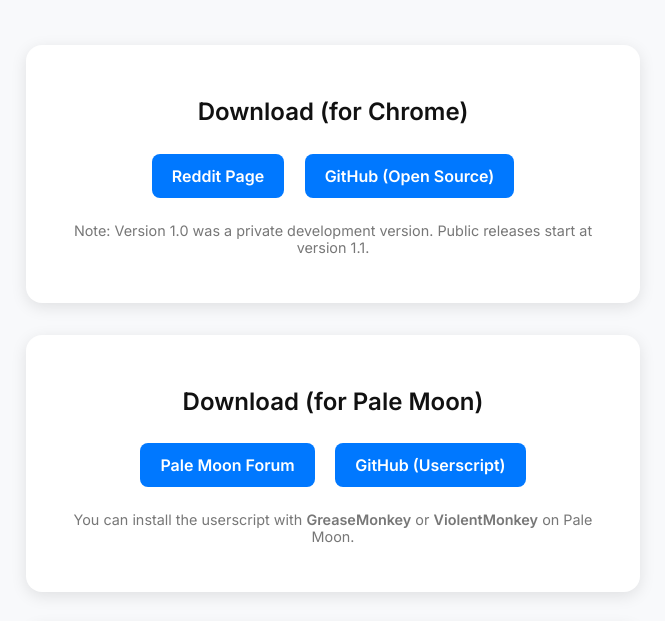
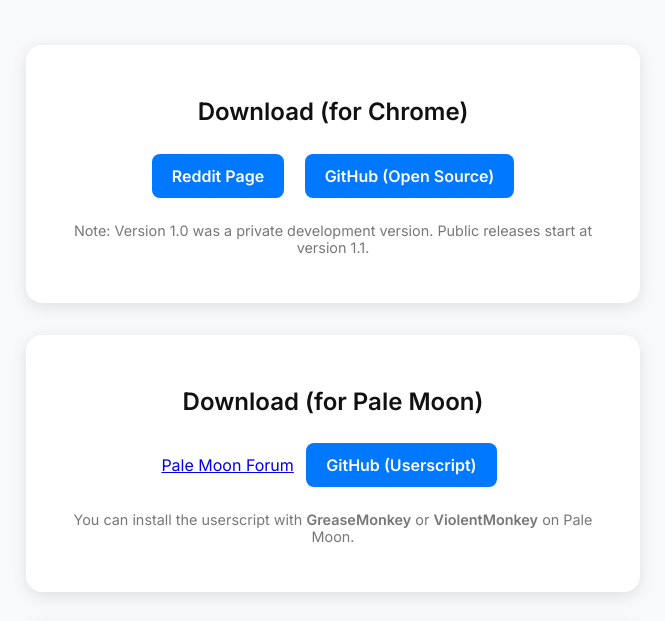
Before and after one commit to PixelPaw-Coding/Go-Away-Ads, a browser extension: page index.html in a window 1280 px wide. Shown: the part 119-740 px from the top of the page, without its empty margins (307-972 px from the left). Drawn offline with Linux system fonts and the light colour scheme.

Commit message:
Update index.html

```diff
--- a/index.html
+++ b/index.html
@@ -79,7 +79,7 @@
   <div class="card">
     <h2>Download (for Chrome)</h2>
     <a href="https://www.reddit.com/r/chrome_extensions/comments/1oex3yi/go_away_ads_lightweight_ad_blocker_for_chrome/" class="btn">Reddit Page</a>
-    <a href="https://github.com/PixelPaw-Coding/go-away-ads/releases" class="btn">GitHub (Open Source)</a>
+    <a href="https://github.com/PixelPaw-Coding/go-away-ads/releases/" class="btn">GitHub (Open Source)</a>
     <p style="margin-top: 1rem; color: #777; font-size: 0.9rem;">
       Note: Version 1.0 was a private development version. Public releases start at version 1.1.
     </p>
@@ -87,8 +87,8 @@
 
   <div class="card">
     <h2>Download (for Pale Moon)</h2>
-    <a href="https://forum.palemoon.org/viewtopic.php?t=XXXXXX" class="btn">Pale Moon Forum</a>
-    <a href="https://github.com/PixelPaw-Coding/go-away-ads-userscript/releases" class="btn">GitHub (Userscript)</a>
+    <a href="https://forum.palemoon.org/viewtopic.php?p=266767">Pale Moon Forum</a>
+    <a href="https://gist.github.com/PixelPaw-Coding/21b3ecbc35dc101e2bd82bce9bce4a9a" class="btn">GitHub (Userscript)</a>
     <p style="margin-top: 1rem; color: #777; font-size: 0.9rem;">
       You can install the userscript with <strong>GreaseMonkey</strong> or <strong>ViolentMonkey</strong> on Pale Moon.
     </p>
```
